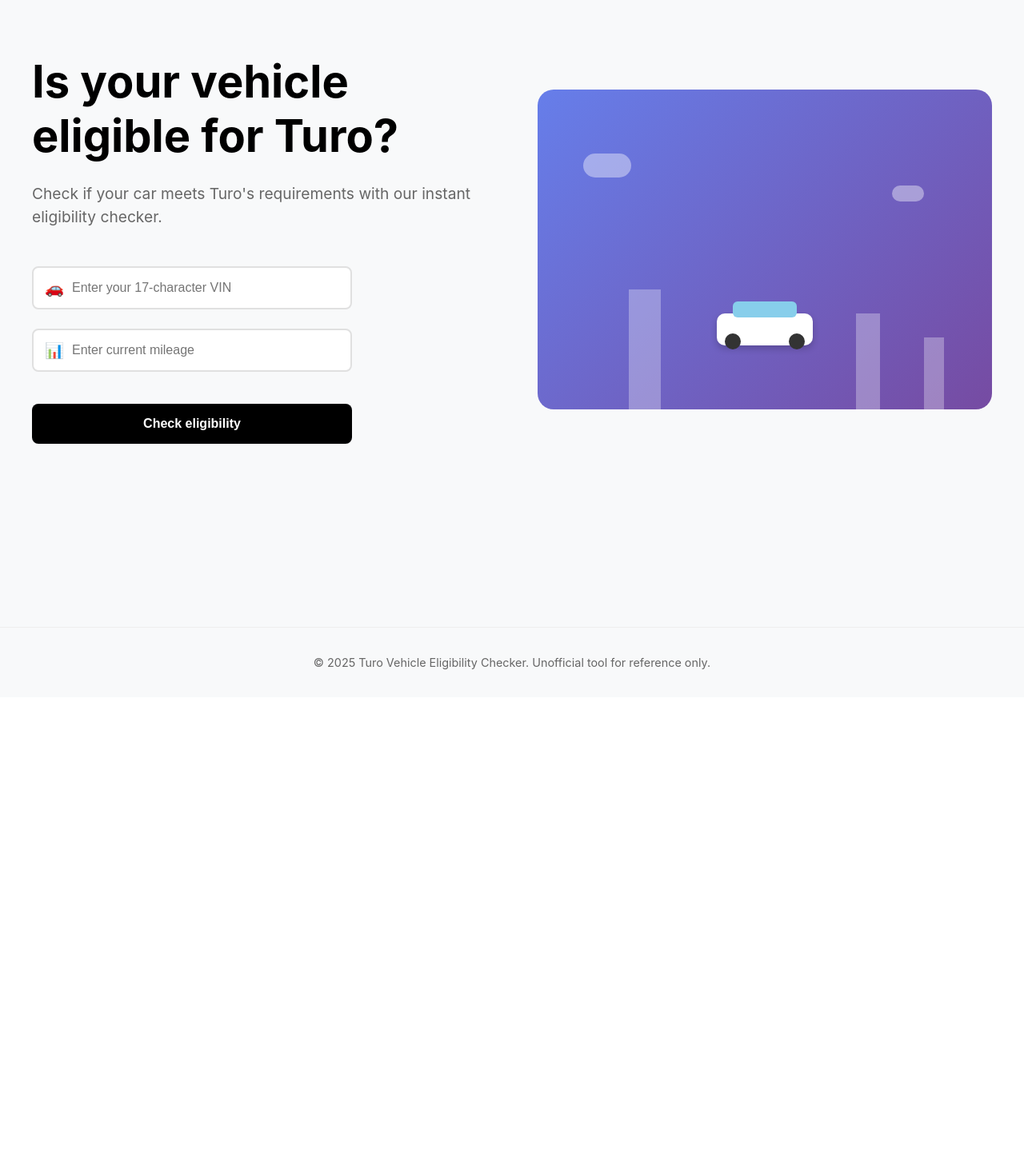
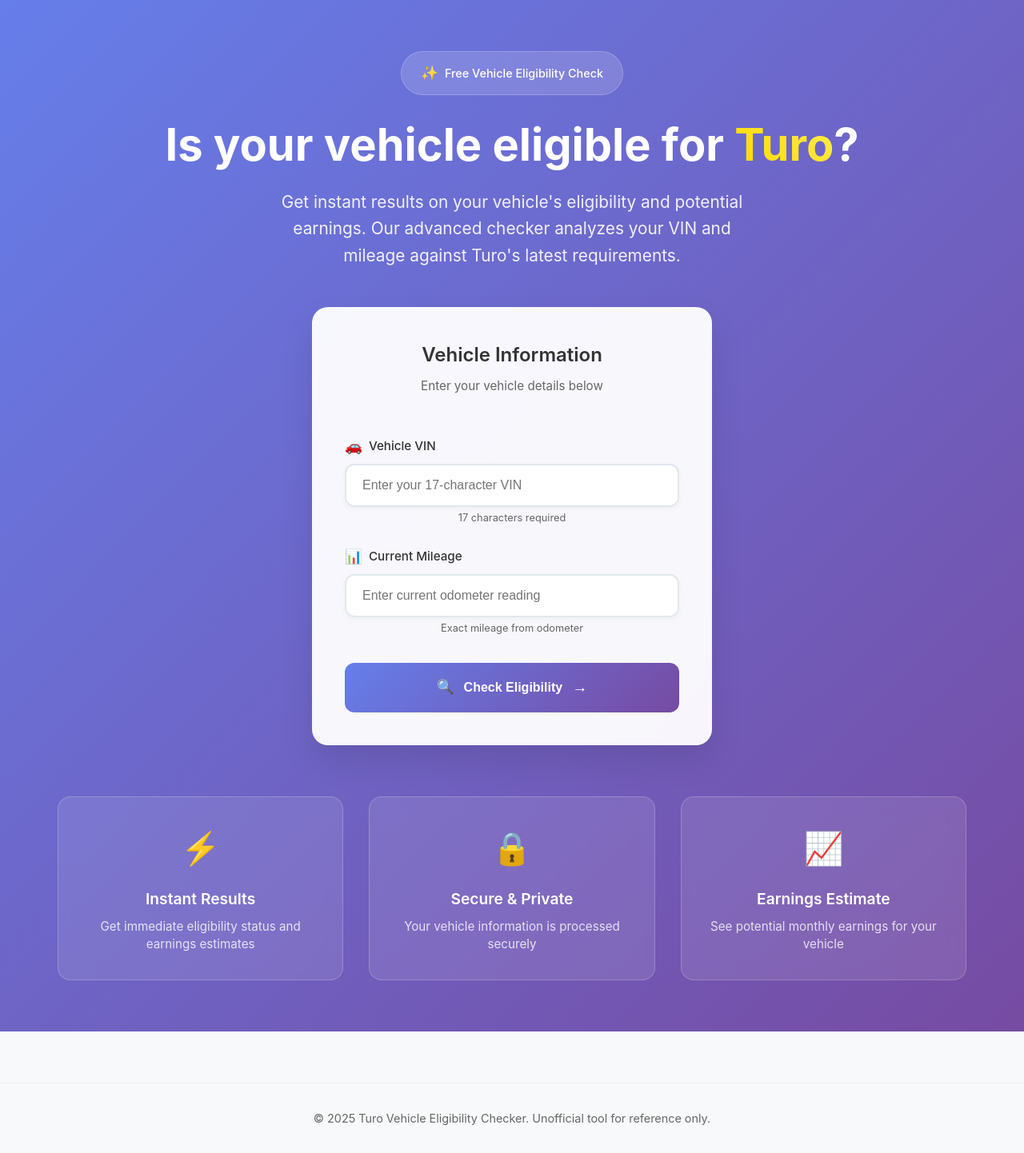
Before and after one commit to cvsper/checkingrentals, a Flask app: page / in a window 1280 px wide. Shown: the part 70-1512 px from the top of the page at 80% size. Before the commit the page ends 908 px from the top, so only its background shows below. Run offline with Flask 3, Linux system fonts and the light colour scheme.

Commit message:
Enhance UI design and add vehicle title status information
- Implement modern hero section with gradient background and glassmorphism effects
- Add feature cards highlighting app benefits (instant results, security, earnings)
- Enhance form design with better labels, input helpers, and modern styling
- Add title status detection in VIN decoder for salvage, flood, lemon, rebuilt titles
- Display title status in vehicle information with visual indicators (✅ for clean, ⚠️ for branded)
- Add comprehensive CSS styling for all new UI components

🤖 Generated with [Claude Code](https://claude.ai/code)

Co-Authored-By: Claude <noreply@anthropic.com>

```diff
--- a/static/styles.css
+++ b/static/styles.css
@@ -93,99 +93,234 @@ body {
 /* Main content layout */
 .main-content {
     min-height: calc(100vh - 80px);
-    padding: 2rem;
-}
-
-.content-grid {
-    display: grid;
-    grid-template-columns: 1fr 1fr;
-    gap: 4rem;
+}
+
+/* Hero Section */
+.hero-section {
+    background: linear-gradient(135deg, #667eea 0%, #764ba2 100%);
+    padding: 4rem 0;
+    min-height: calc(100vh - 80px);
+    display: flex;
+    align-items: center;
+}
+
+.hero-container {
     max-width: 1200px;
     margin: 0 auto;
+    padding: 0 2rem;
+    width: 100%;
+}
+
+.hero-content {
+    text-align: center;
+    margin-bottom: 3rem;
+}
+
+.hero-badge {
+    display: inline-flex;
     align-items: center;
-    min-height: 70vh;
-}
-
-.content-left {
-    padding: 2rem 0;
-}
-
-.content-right {
-    display: flex;
-    justify-content: center;
-    align-items: center;
-}
-
-/* Hero content */
+    gap: 0.5rem;
+    background: rgba(255, 255, 255, 0.15);
+    backdrop-filter: blur(10px);
+    border: 1px solid rgba(255, 255, 255, 0.2);
+    padding: 0.75rem 1.5rem;
+    border-radius: 50px;
+    font-size: 0.9rem;
+    color: white;
+    margin-bottom: 2rem;
+    font-weight: 500;
+}
+
+.badge-icon {
+    font-size: 1.1rem;
+}
+
 .hero-title {
     font-size: 3.5rem;
     font-weight: 700;
-    line-height: 1.2;
+    line-height: 1.1;
     margin-bottom: 1.5rem;
-    color: #000;
+    color: white;
+}
+
+.hero-title .highlight {
+    background: linear-gradient(45deg, #ffd700, #ffed4e);
+    -webkit-background-clip: text;
+    -webkit-text-fill-color: transparent;
+    background-clip: text;
 }
 
 .hero-subtitle {
-    font-size: 1.2rem;
+    font-size: 1.3rem;
+    color: rgba(255, 255, 255, 0.9);
+    margin-bottom: 3rem;
+    line-height: 1.6;
+    max-width: 600px;
+    margin-left: auto;
+    margin-right: auto;
+}
+
+/* Form Container */
+.form-container {
+    background: rgba(255, 255, 255, 0.95);
+    backdrop-filter: blur(10px);
+    border-radius: 20px;
+    padding: 2.5rem;
+    box-shadow: 0 20px 40px rgba(0, 0, 0, 0.1);
+    border: 1px solid rgba(255, 255, 255, 0.2);
+    max-width: 500px;
+    margin: 0 auto;
+}
+
+.form-header {
+    text-align: center;
+    margin-bottom: 2rem;
+}
+
+.form-header h3 {
+    font-size: 1.5rem;
+    font-weight: 600;
+    color: #333;
+    margin-bottom: 0.5rem;
+}
+
+.form-header p {
     color: #666;
-    margin-bottom: 3rem;
-    line-height: 1.5;
-}
-
-/* Form styles */
-.eligibility-form {
-    max-width: 400px;
+    font-size: 0.95rem;
+}
+
+.form-grid {
+    display: grid;
+    gap: 1.5rem;
+    margin-bottom: 2rem;
 }
 
 .form-group {
-    margin-bottom: 1.5rem;
+    display: flex;
+    flex-direction: column;
+    gap: 0.5rem;
+}
+
+.form-label {
+    display: flex;
+    align-items: center;
+    gap: 0.5rem;
+    font-weight: 500;
+    color: #333;
+    font-size: 0.95rem;
+}
+
+.label-icon {
+    font-size: 1.1rem;
 }
 
 .input-group {
     position: relative;
-    display: flex;
-    align-items: center;
-}
-
-.input-icon {
-    position: absolute;
-    left: 1rem;
-    font-size: 1.2rem;
-    z-index: 2;
 }
 
 .form-input {
     width: 100%;
-    padding: 1rem 1rem 1rem 3rem;
-    border: 2px solid #e0e0e0;
-    border-radius: 8px;
+    padding: 1rem 1.25rem;
+    border: 2px solid #e1e8ed;
+    border-radius: 12px;
     font-size: 1rem;
-    transition: border-color 0.2s;
+    transition: all 0.3s ease;
     background: white;
+    box-shadow: 0 2px 8px rgba(0, 0, 0, 0.04);
 }
 
 .form-input:focus {
     outline: none;
-    border-color: #000;
+    border-color: #667eea;
+    box-shadow: 0 0 0 3px rgba(102, 126, 234, 0.1);
+    transform: translateY(-1px);
+}
+
+.input-helper {
+    font-size: 0.8rem;
+    color: #666;
+    margin-top: 0.25rem;
 }
 
 .check-btn {
     width: 100%;
-    background-color: #000;
+    background: linear-gradient(135deg, #667eea 0%, #764ba2 100%);
     color: white;
     border: none;
-    padding: 1rem 2rem;
-    border-radius: 8px;
+    padding: 1.25rem 2rem;
+    border-radius: 12px;
     font-size: 1rem;
     font-weight: 600;
     cursor: pointer;
-    transition: all 0.2s;
-    margin-top: 1rem;
+    transition: all 0.3s ease;
+    display: flex;
+    align-items: center;
+    justify-content: center;
+    gap: 0.75rem;
+    position: relative;
+    overflow: hidden;
 }
 
 .check-btn:hover {
-    background-color: #333;
-    transform: translateY(-1px);
+    transform: translateY(-2px);
+    box-shadow: 0 10px 25px rgba(102, 126, 234, 0.3);
+}
+
+.check-btn:active {
+    transform: translateY(0);
+}
+
+.btn-icon {
+    font-size: 1.1rem;
+}
+
+.btn-arrow {
+    font-size: 1.2rem;
+    transition: transform 0.3s ease;
+}
+
+.check-btn:hover .btn-arrow {
+    transform: translateX(3px);
+}
+
+/* Features Grid */
+.features-grid {
+    display: grid;
+    grid-template-columns: repeat(auto-fit, minmax(250px, 1fr));
+    gap: 2rem;
+    margin-top: 4rem;
+}
+
+.feature-card {
+    background: rgba(255, 255, 255, 0.1);
+    backdrop-filter: blur(10px);
+    border: 1px solid rgba(255, 255, 255, 0.2);
+    border-radius: 16px;
+    padding: 2rem;
+    text-align: center;
+    transition: transform 0.3s ease;
+}
+
+.feature-card:hover {
+    transform: translateY(-5px);
+}
+
+.feature-icon {
+    font-size: 2.5rem;
+    margin-bottom: 1rem;
+}
+
+.feature-card h4 {
+    color: white;
+    font-size: 1.2rem;
+    font-weight: 600;
+    margin-bottom: 0.5rem;
+}
+
+.feature-card p {
+    color: rgba(255, 255, 255, 0.8);
+    font-size: 0.95rem;
+    line-height: 1.5;
 }
 
 /* Flash messages */
@@ -1773,6 +1908,26 @@ body {
     line-height: 1.5;
 }
 
+/* Title Status Styling */
+.title-status {
+    display: flex;
+    align-items: center;
+    gap: 0.5rem;
+    font-weight: 600;
+}
+
+.title-status.clean {
+    color: #166534;
+}
+
+.title-status.branded {
+    color: #dc2626;
+}
+
+.title-icon {
+    font-size: 1.1rem;
+}
+
 /* Responsive design */
 @media (max-width: 768px) {
     .content-grid {
--- a/templates/index.html
+++ b/templates/index.html
@@ -20,49 +20,77 @@
     </header>
 
     <main class="main-content">
-        <div class="content-grid">
-            <div class="content-left">
+        <div class="hero-section">
+            <div class="hero-container">
                 <div class="hero-content">
+                    <div class="hero-badge">
+                        <span class="badge-icon">✨</span>
+                        <span>Free Vehicle Eligibility Check</span>
+                    </div>
+
                     <h1 class="hero-title">
-                        Is your vehicle eligible for Turo?
+                        Is your vehicle eligible for <span class="highlight">Turo</span>?
                     </h1>
+
                     <p class="hero-subtitle">
-                        Check if your car meets Turo's requirements with our instant eligibility checker.
+                        Get instant results on your vehicle's eligibility and potential earnings.
+                        Our advanced checker analyzes your VIN and mileage against Turo's latest requirements.
                     </p>
 
+                    <div class="form-container">
                         <form class="eligibility-form" method="POST" action="{{ url_for('check_eligibility') }}">
+                            <div class="form-header">
+                                <h3>Vehicle Information</h3>
+                                <p>Enter your vehicle details below</p>
+                            </div>
+
+                            <div class="form-grid">
                                 <div class="form-group">
+                                    <label for="vin" class="form-label">
+                                        <span class="label-icon">🚗</span>
+                                        Vehicle VIN
+                                    </label>
                                     <div class="input-group">
-                                <span class="input-icon">🚗</span>
                                         <input
                                             type="text"
+                                            id="vin"
                                             name="vin"
                                             placeholder="Enter your 17-character VIN"
                                             class="form-input"
                                             maxlength="17"
                                             required
                                         >
+                                        <div class="input-helper">17 characters required</div>
                                     </div>
                                 </div>
 
                                 <div class="form-group">
+                                    <label for="mileage" class="form-label">
+                                        <span class="label-icon">📊</span>
+                                        Current Mileage
+                                    </label>
                                     <div class="input-group">
-                                <span class="input-icon">📊</span>
                                         <input
                                             type="number"
+                                            id="mileage"
                                             name="mileage"
-                                    placeholder="Enter current mileage"
+                                            placeholder="Enter current odometer reading"
                                             class="form-input"
                                             min="0"
                                             required
                                         >
+                                        <div class="input-helper">Exact mileage from odometer</div>
+                                    </div>
                                 </div>
                             </div>
 
                             <button type="submit" class="check-btn">
-                            Check eligibility
+                                <span class="btn-icon">🔍</span>
+                                <span>Check Eligibility</span>
+                                <span class="btn-arrow">→</span>
                             </button>
                         </form>
+                    </div>
 
                     {% with messages = get_flashed_messages(with_categories=true) %}
                         {% if messages %}
@@ -74,24 +102,24 @@
                         {% endif %}
                     {% endwith %}
                 </div>
+
+                <div class="features-grid">
+                    <div class="feature-card">
+                        <div class="feature-icon">⚡</div>
+                        <h4>Instant Results</h4>
+                        <p>Get immediate eligibility status and earnings estimates</p>
                     </div>
 
-            <div class="content-right">
-                <div class="illustration">
-                    <div class="car-illustration">
-                        <div class="car-body"></div>
-                        <div class="car-windows"></div>
-                        <div class="car-wheels">
-                            <div class="wheel wheel-front"></div>
-                            <div class="wheel wheel-rear"></div>
+                    <div class="feature-card">
+                        <div class="feature-icon">🔒</div>
+                        <h4>Secure & Private</h4>
+                        <p>Your vehicle information is processed securely</p>
                     </div>
-                    </div>
-                    <div class="background-elements">
-                        <div class="building building-1"></div>
-                        <div class="building building-2"></div>
-                        <div class="building building-3"></div>
-                        <div class="cloud cloud-1"></div>
-                        <div class="cloud cloud-2"></div>
+
+                    <div class="feature-card">
+                        <div class="feature-icon">📈</div>
+                        <h4>Earnings Estimate</h4>
+                        <p>See potential monthly earnings for your vehicle</p>
                     </div>
                 </div>
             </div>
```
Also changed, not shown: templates/result.html (+11 -0 lines), vin_utils.py (+8 -1 lines). Lines whose indentation alone changed are shown as unchanged.
